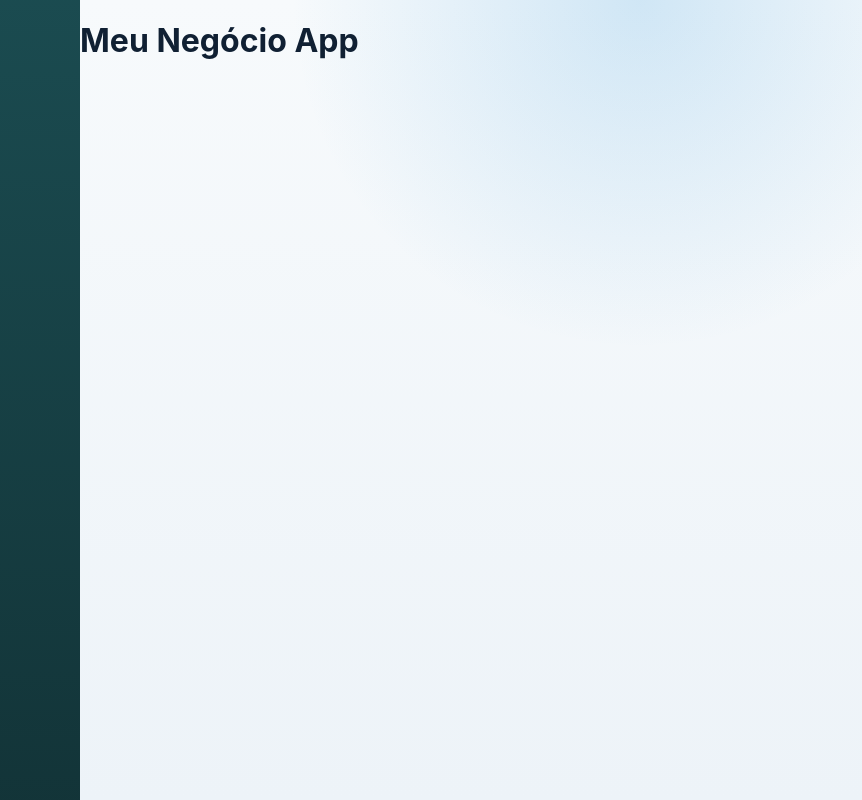
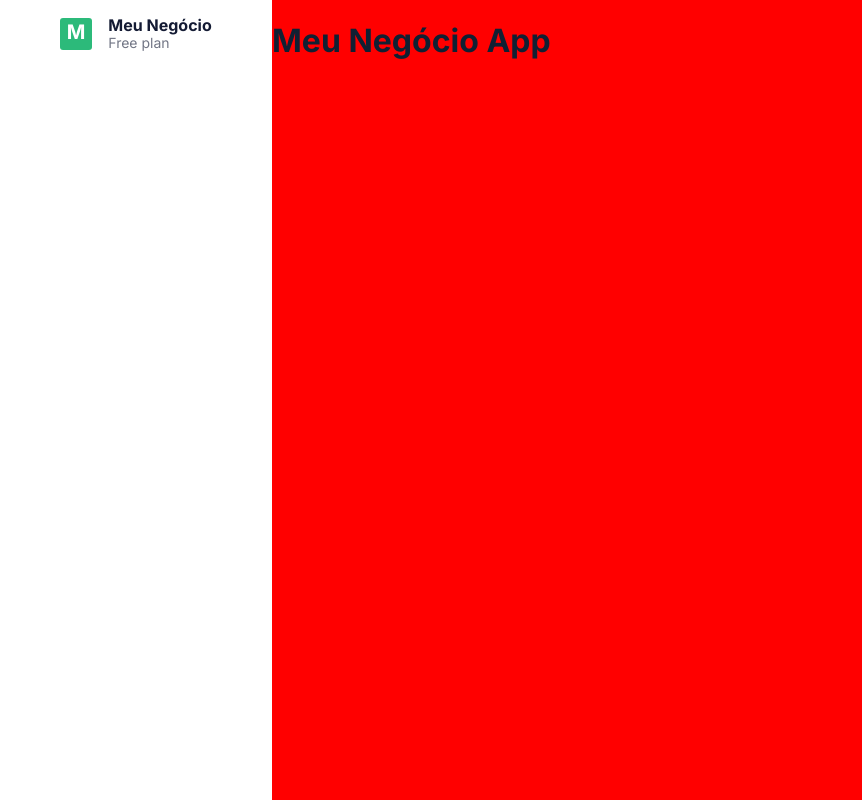
Before and after one commit to kvojps/meu-negocio-app, a React (Vite) app in the folder src/renderer/: page / in a window 1280 px wide. Shown: the whole page, without its empty margins (0-862 px from the left). Built offline with nearby package versions, Linux system fonts and the light colour scheme.

Commit message:
[feat]: add sidebar brand

```diff
--- a/src/renderer/src/components/sidebar/Index.tsx
+++ b/src/renderer/src/components/sidebar/Index.tsx
@@ -1,12 +1,36 @@
-import { useState } from 'react';
 import './Styles.css';
 
 export function Sidebar() {
-  const [isOpen, setIsOpen] = useState(false);
+  return (
+    <aside className="sidebar-container">
+      <div className="sidebar-brand">
+        <svg
+          aria-hidden="true"
+          className="sidebar-brand-logo"
+          viewBox="0 0 32 32"
+          width="32"
+          height="32"
+          xmlns="http://www.w3.org/2000/svg"
+        >
+          <rect x="0" y="0" width="32" height="32" rx="3" fill="#2CBA7A" />
+          <text
+            x="16"
+            y="16"
+            fill="#FFFFFF"
+            fontSize="20"
+            fontWeight="700"
+            textAnchor="middle"
+            dominantBaseline="middle"
+          >
+            M
+          </text>
+        </svg>
 
-  return (
-    <aside
-      className={`sidebar-container ${isOpen ? 'is-open' : 'is-closed'}`}
-    ></aside>
+        <div className="sidebar-brand-texts">
+          <strong className="sidebar-brand-title">Meu Negócio</strong>
+          <span className="sidebar-brand-subtitle">Free plan</span>
+        </div>
+      </div>
+    </aside>
   );
 }
--- a/src/renderer/src/components/sidebar/Styles.css
+++ b/src/renderer/src/components/sidebar/Styles.css
@@ -1,13 +1,41 @@
 .sidebar-container {
-  background: var(--color-primary);
+  background: #fff;
   display: flex;
   flex-direction: column;
   height: 100vh;
-  overflow: hidden;
-  transition: width 0.2s ease;
-  width: 20rem;
+  justify-content: flex-start;
+  width: 17rem;
 }
 
-.sidebar-container.is-closed {
-  width: 5rem;
+/* Sidebar Brand */
+.sidebar-brand {
+  align-items: center;
+  display: flex;
+  gap: 1rem;
+  justify-content: center;
+  padding: 1rem;
 }
+
+.sidebar-brand-logo {
+  flex: 0 0 auto;
+}
+
+.sidebar-brand-texts {
+  display: flex;
+  flex-direction: column;
+  justify-content: center;
+}
+
+.sidebar-brand-title {
+  color: #141b34;
+  font-size: 1rem;
+  font-weight: 700;
+  line-height: 1.2;
+}
+
+.sidebar-brand-subtitle {
+  color: #141b34;
+  font-size: 0.875rem;
+  line-height: 1.2;
+  opacity: 0.6;
+}
--- a/src/renderer/src/styles.css
+++ b/src/renderer/src/styles.css
@@ -20,6 +20,7 @@
 html,
 body,
 #root {
+  background-color: red;
   height: 100%;
   margin: 0;
   width: 100%;
--- a/src/renderer/src/theme.css
+++ b/src/renderer/src/theme.css
@@ -1,7 +1,16 @@
+@import url('https://fonts.googleapis.com/css2?family=Inter:wght@400;700&display=swap');
+
 :root {
   --color-primary: linear-gradient(
     180deg,
     rgba(24, 73, 78, 0.99),
     rgba(16, 50, 54, 0.99)
   );
+  --font-sans:
+    'Inter', ui-sans-serif, system-ui, -apple-system, 'Segoe UI', Roboto,
+    'Helvetica Neue', Arial;
 }
+
+body {
+  font-family: var(--font-sans);
+}
```
